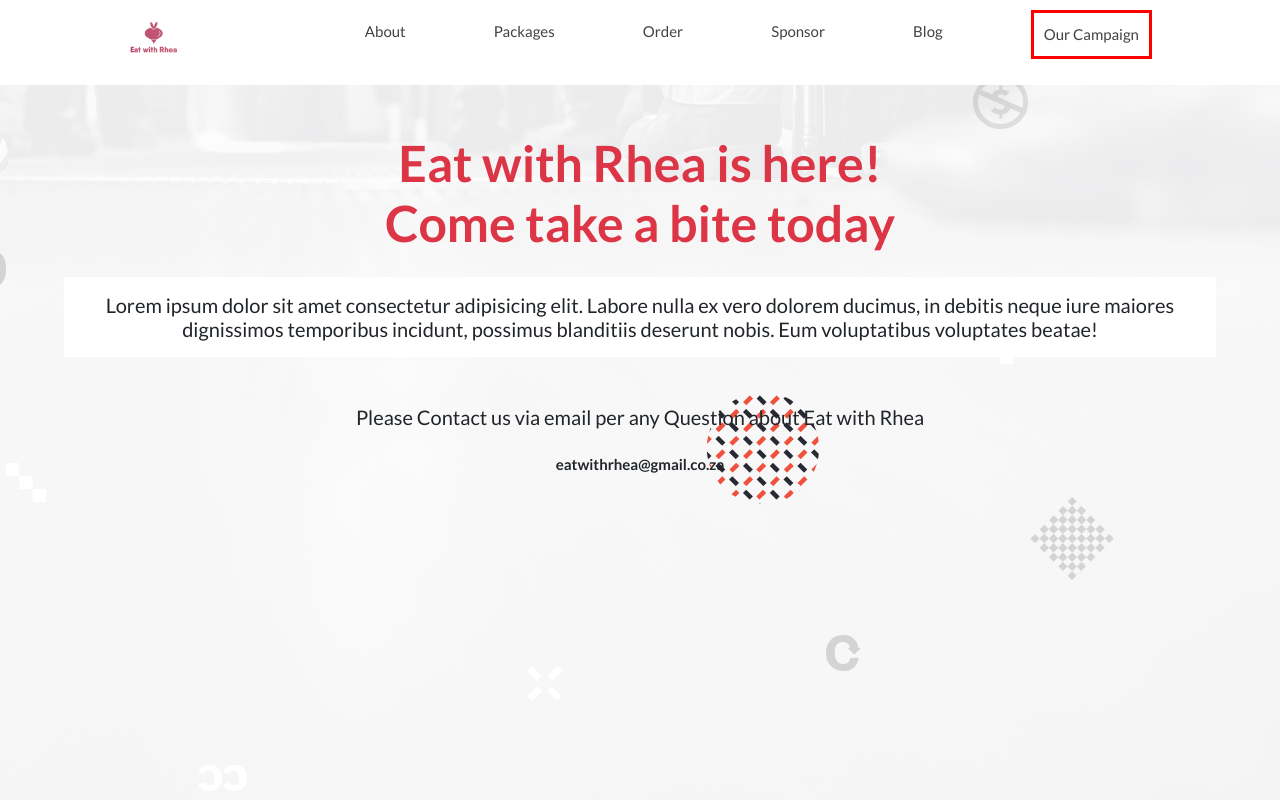
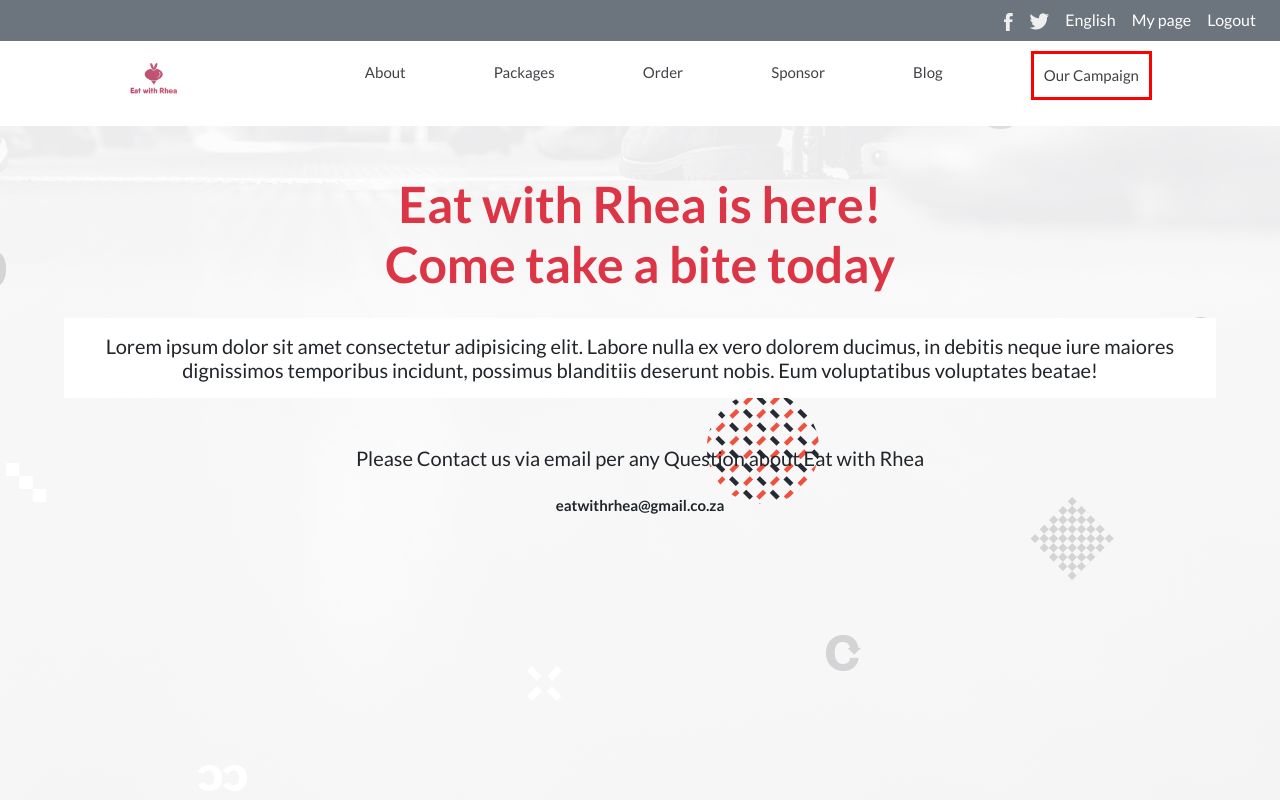
Before and after one commit to Alhajideen/Eat-with-Rhea, a plain HTML site: page about.html in a window 1280 px wide. Shown: the top 800 px of the page. Drawn offline with nearby package versions, Linux system fonts and the light colour scheme; a web font is replaced by a local one.

Commit message:
add the header in the desktop screen

```diff
--- a/about.html
+++ b/about.html
@@ -39,6 +39,19 @@
       </div>
     </div>
     <header class="header">
+      <div class="dark-header bg-secondary">
+        <ul class="d-flex text-white p-2 justify-content-end">
+          <li class="me-3">
+            <img src="./assets/img/facebook.png" alt="Facebook logo" />
+          </li>
+          <li class="me-3">
+            <img src="./assets/img/twitter.png" alt="Twitter logo" />
+          </li>
+          <li class="me-3">English</li>
+          <li class="me-3">My page</li>
+          <li class="me-3">Logout</li>
+        </ul>
+      </div>
       <nav class="phone-nav pt-4">
         <img
           class="hamburger"
--- a/assets/css/style.css
+++ b/assets/css/style.css
@@ -115,6 +115,14 @@
   background-clip: initial;
   background-color: initial;
   background-repeat: no-repeat;
+}
+
+.header .dark-header {
+  display: none;
+}
+
+.header ul {
+  list-style: none;
 }
 
 .header .phone-nav {
@@ -461,6 +469,11 @@
     height: 100vh;
   }
 
+  .header .dark-header {
+    display: flex;
+    justify-content: flex-end;
+  }
+
   .header .phone-nav {
     display: none !important;
   }
@@ -474,6 +487,7 @@
   .header .nav-desktop .desktop-container {
     width: 80%;
     margin: auto;
+    margin-top: -15px;
     display: flex;
     padding: 10px 0;
     justify-content: space-between;
```
Also changed, not shown: index.html (+11 -0 lines), assets/img/facebook.png (added), assets/img/twitter.png (added).
